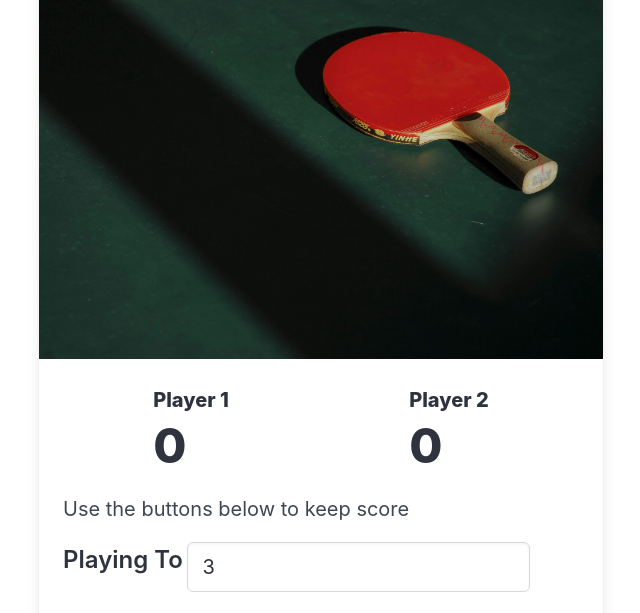
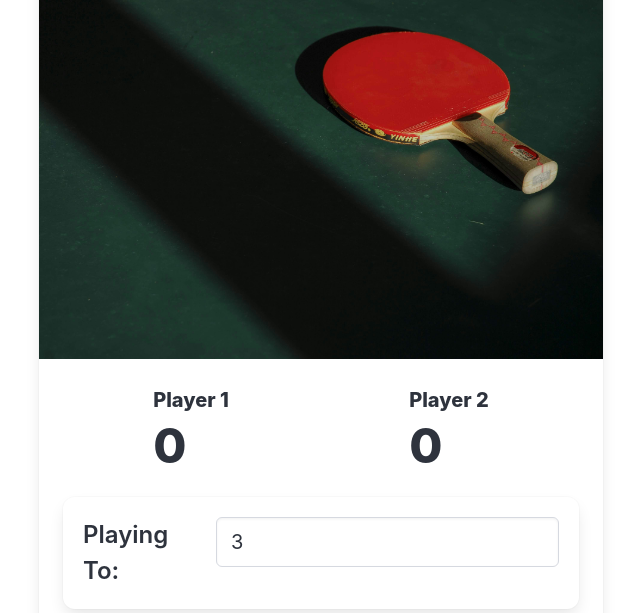
Before and after one commit to aramb-dev/ScoreKeeper, a plain HTML site: page index.html in a window 1280 px wide. Shown: the part 125-738 px from the top of the page, without its empty margins (319-959 px from the left). Drawn offline with Linux system fonts and the light colour scheme.

Commit message:
Made some UI Changes

```diff
--- a/index.html
+++ b/index.html
@@ -38,12 +38,13 @@
                                         </h1>
                                     </div>
                                 </div>
-                                <p class="subtitle">Use the buttons below to keep score</p>
-                                <label for="playto" class="label is-large is-inline">Playing To</label>
+                                <div class="box is-flex is-justify-content-center is-align-content-center">
+                                <label for="playto" class="label is-large is-inline is-align-self-center m-0 pr-3">Playing To:   </label>
                                 <div class="field is-large is-inline">
-                                    <input class="input is-medium is-inline" type="text" value="3" id="playto" />
-                                </div>
-                                <div class="buttons pt-5"><button id="p1Button" class="is-primary button card-footer-item is-large">
+                                    <input class="input is-medium is-inline is-align-self-center m-0" type="text" value="3" id="playto" />
+                                </div></div>
+                                <div class="buttons pt-5"><button id="p1Button"
+                                        class="is-primary button card-footer-item is-large">
                                         +1 Player One
                                     </button>
                                     <button id="p2Button" class="is-info button card-footer-item is-large">
@@ -51,7 +52,8 @@
                                     </button>
                                     <button id="reset" class="is-danger button card-footer-item is-large">
                                         Reset
-                                </button></div>
+                                    </button>
+                                </div>
                             </div>
                         </main>
                     </article>
```
Lines whose indentation alone changed are shown as unchanged.
